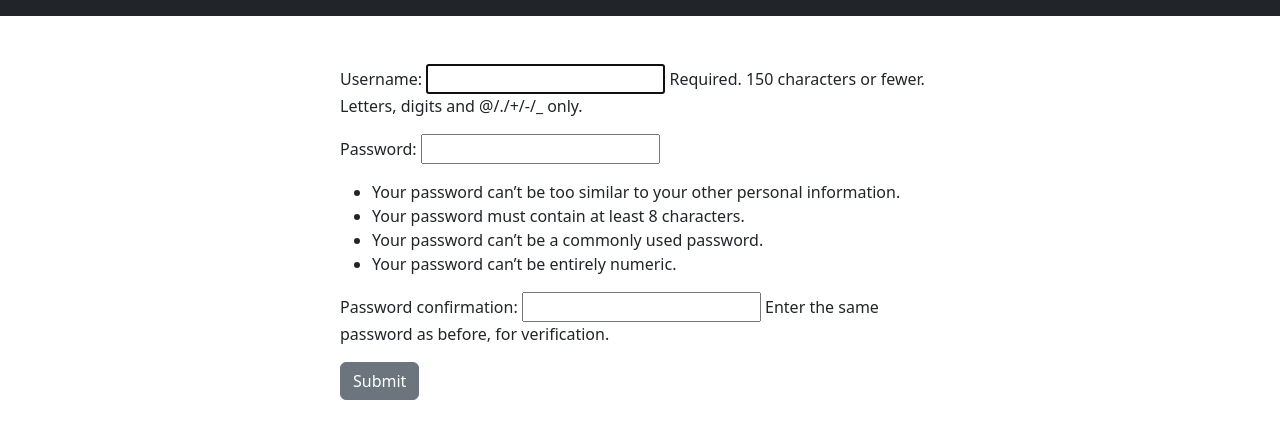
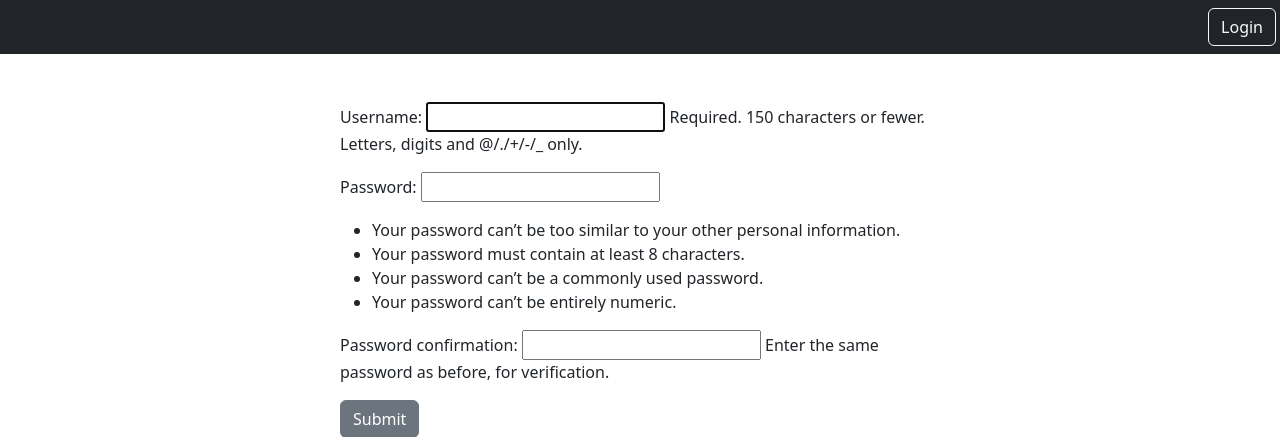
Before and after one commit to Eliasgichonge/SMARTNOTE, a Django app: page /signup in a window 1280 px wide. Shown: the top 437 px of the page. Run offline with Django 5.2, Linux system fonts and the light colour scheme.

Commit message:
Finishing Touches

```diff
--- a/static/templates/base.html
+++ b/static/templates/base.html
@@ -13,6 +13,7 @@
               {% if user.is_authenticated %}
                <a href="{% url 'login' %}" class="btn btn-outline-light me-1">Login</a>
               {% else %}
+              <a href="{% url 'login' %}" class="btn btn-outline-light me-1">Login</a>
               {% endif %}
           </div>
      </nav>
```
